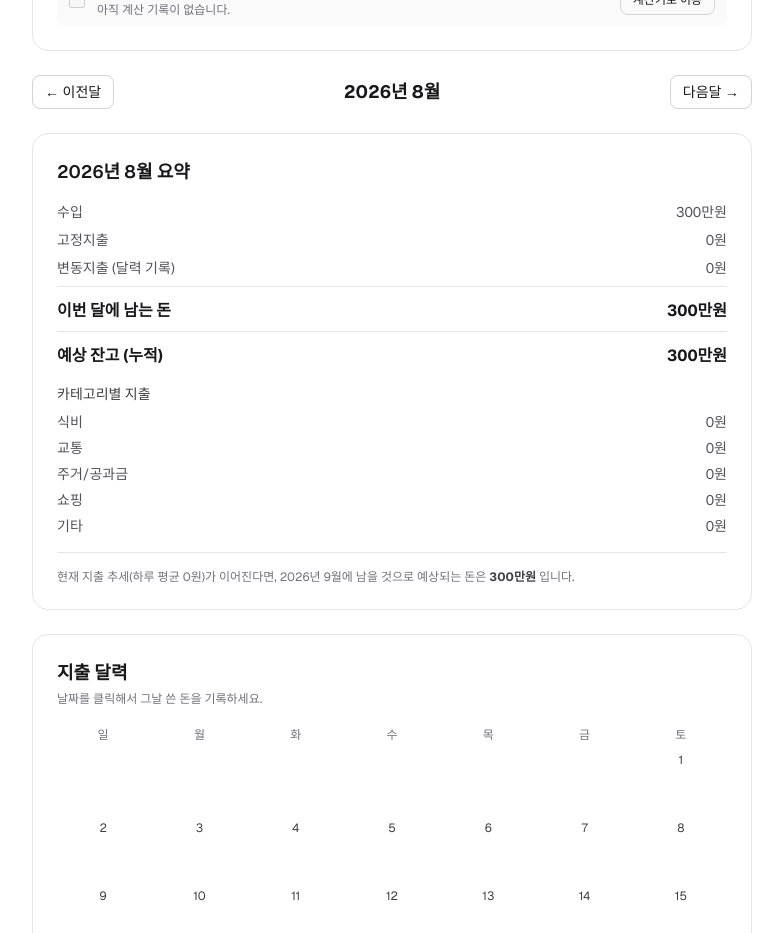
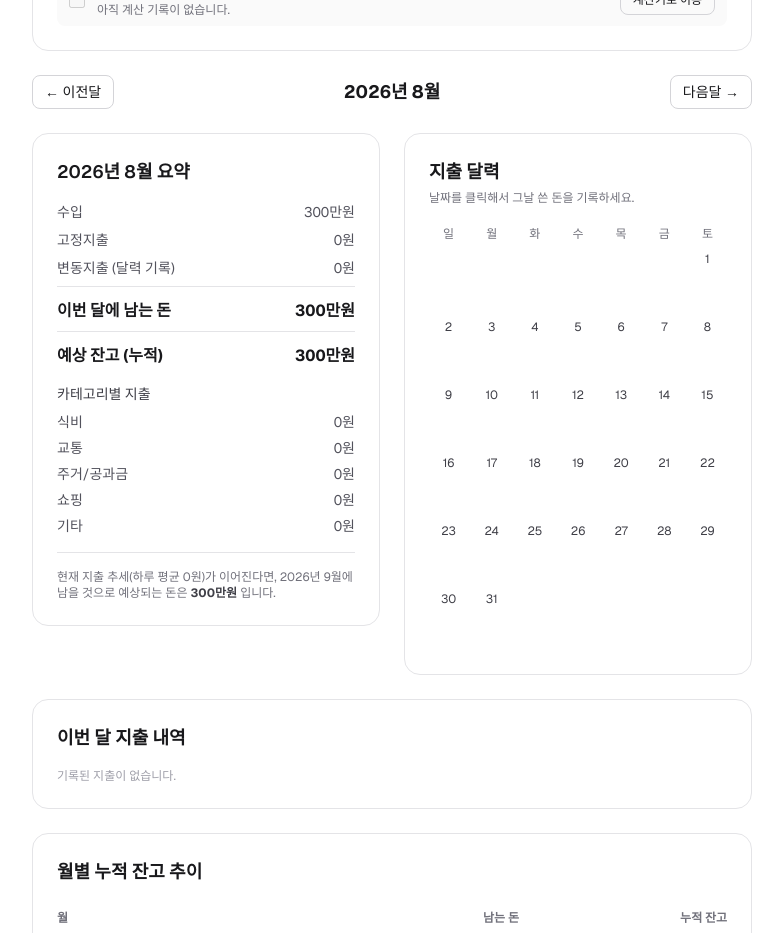
Before and after one commit to Tema-0821/office-calc-hub, a Next.js app: page / in a window 1280 px wide. Shown: the part 1060-1993 px from the top of the page, without its empty margins (248-1031 px from the left). Built offline with nearby package versions, Linux system fonts and the light colour scheme.

Commit message:
Place month summary and calendar side by side on wide screens
md 브레이크포인트 이상에서 2단 그리드로 배치, 모바일에서는 세로로 유지

```diff
--- a/src/app/BalanceSimulator.tsx
+++ b/src/app/BalanceSimulator.tsx
@@ -127,6 +127,7 @@
         </button>
       </div>
 
+      <div className="grid grid-cols-1 items-start gap-6 md:grid-cols-2">
         <MonthSummaryCard
           summary={summary}
           budget={ledger.data.settings.monthlyBudget}
@@ -142,6 +143,7 @@
           transactions={monthTransactions}
           onAddTransaction={ledger.addTransaction}
         />
+      </div>
 
       <TransactionList transactions={monthTransactions} onRemove={ledger.removeTransaction} />
 
```
Lines whose indentation alone changed are shown as unchanged.
